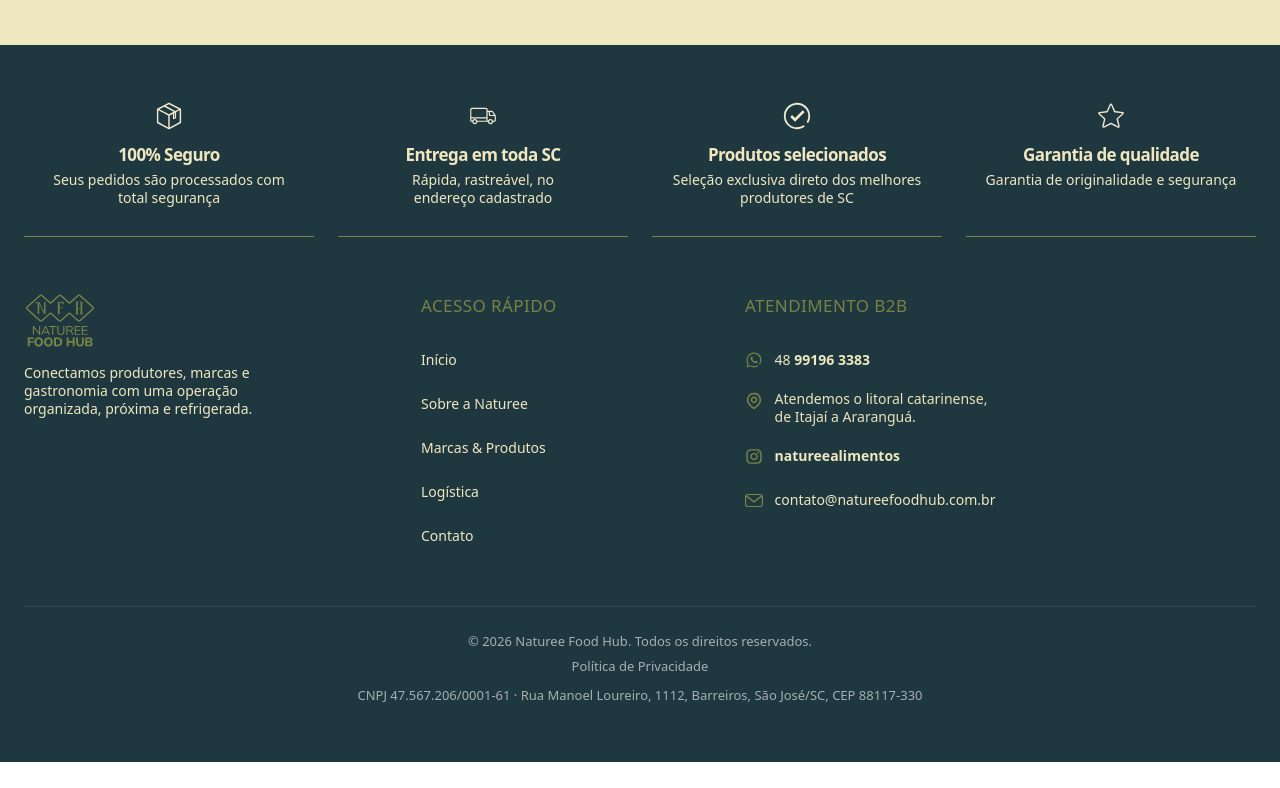
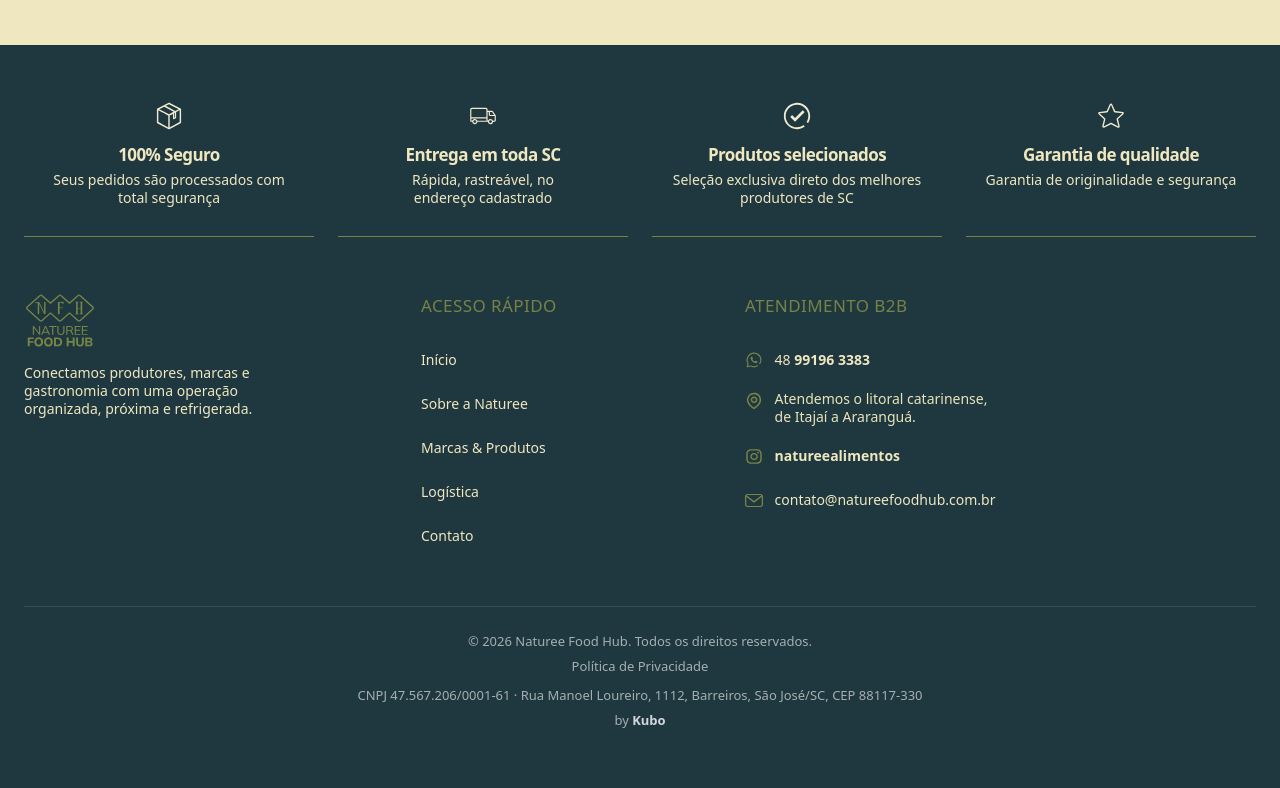
Before and after one commit to joao-pedrogomes/naturee, a React (Vite) app: page / in a window 1280 px wide. Shown: the part 5858-6646 px from the top of the page. Before the commit the page ends 6620 px from the top, so only its background shows below. Built offline with nearby package versions, Linux system fonts and the light colour scheme.

Commit message:
feat(footer): credit the studio with a WhatsApp link

```diff
--- a/src/admin/content/labels.ts
+++ b/src/admin/content/labels.ts
@@ -97,6 +97,8 @@ const SITE: Record<string, string> = {
   legalName: 'Razão social (nota legal do rodapé)',
   cnpj: 'CNPJ (nota legal do rodapé)',
   legalAddress: 'Endereço completo (nota legal do rodapé)',
+  creditName: 'Crédito do site (rodapé): nome',
+  creditWhatsapp: 'Crédito do site (rodapé): WhatsApp (com DDD)',
   catalogPdfUrl: 'Link do catálogo em PDF',
 }
 
--- a/src/components/layout/SiteFooter.tsx
+++ b/src/components/layout/SiteFooter.tsx
@@ -125,8 +125,9 @@ function SiteFooter() {
               </p>
             ) : null}
           </div>
+          <div className="mt-2 lg:mt-0 lg:max-w-[calc(900*var(--u))] lg:text-right">
             {identification.length ? (
-            <p className="mt-2 lg:mt-0 lg:max-w-[calc(900*var(--u))] lg:text-right">
+              <p>
                 {identification.map((part, index) => (
                   <span key={part} className="max-sm:block">
                     {index > 0 ? <span aria-hidden="true" className="max-sm:hidden"> · </span> : null}
@@ -135,6 +136,20 @@ function SiteFooter() {
                 ))}
               </p>
             ) : null}
+            {site.creditName && site.creditWhatsapp ? (
+              <p className={identification.length ? 'mt-1' : undefined}>
+                by{' '}
+                <a
+                  href={buildWhatsAppUrl(site.creditWhatsapp)}
+                  target="_blank"
+                  rel="noopener"
+                  className="font-semibold text-white/80 underline-offset-4 transition-colors hover:text-white hover:underline focus-visible:outline-2 focus-visible:outline-offset-4 focus-visible:outline-sand"
+                >
+                  {site.creditName}
+                </a>
+              </p>
+            ) : null}
+          </div>
         </div>
       </div>
     </footer>
--- a/src/content/defaultContent.ts
+++ b/src/content/defaultContent.ts
@@ -108,6 +108,8 @@ export const defaultContent: SiteContent = {
     legalName: '',
     cnpj: '47.567.206/0001-61',
     legalAddress: 'Rua Manoel Loureiro, 1112, Barreiros, São José/SC, CEP 88117-330',
+    creditName: 'Kubo',
+    creditWhatsapp: '55 17 99739-0544',
     catalogPdfUrl: '/catalogoNaturee.pdf',
     url: 'https://natureefoodhub.com.br',
     ogImage: '/ogDefault.jpg',
--- a/src/content/types.ts
+++ b/src/content/types.ts
@@ -63,6 +63,9 @@ export type SiteInfo = {
   legalName: string
   cnpj: string
   legalAddress: string
+  /** The studio credited in the footer, and the WhatsApp number its link opens. */
+  creditName: string
+  creditWhatsapp: string
   catalogPdfUrl: string
   url: string
   ogImage: string
```
Also changed, not shown: 1 other file (tests, documents, lock files or other folders). Lines whose indentation alone changed are shown as unchanged.
